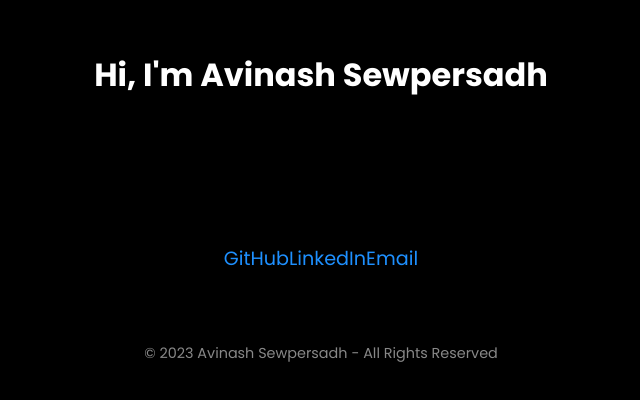
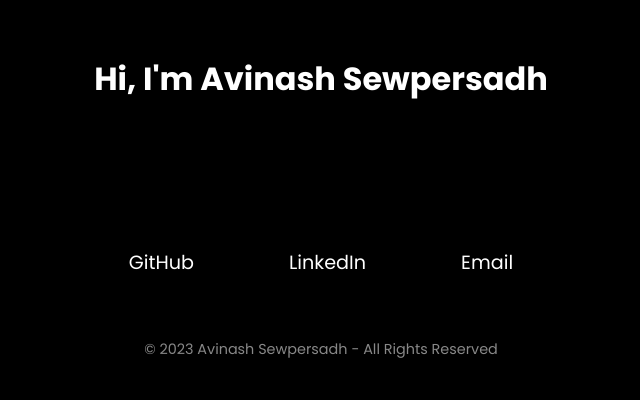
Before and after one commit to dotavi/dotavi.github.io, a Next.js app: page / in a window 1280 px wide. Shown: the part 196-596 px from the top of the page, without its empty margins (319-959 px from the left). Built offline with nearby package versions, Linux system fonts and the light colour scheme.

Commit message:
Update Home.module.css

```diff
--- a/styles/Home.module.css
+++ b/styles/Home.module.css
@@ -25,21 +25,26 @@
 .links {
   display: flex;
   flex-wrap: wrap;
-  justify-content: center;
+  justify-content: space-around;
   align-items: center;
   margin-top: 2rem;
+  width: 100%;
+  max-width: 600px;
 }
 
 .links a {
+  color: #fff;
+  margin: 0 0.5rem;
+  font-size: 1.2rem;
+  text-decoration: none;
+  transition: color 0.3s ease-in-out;
+}
+
+.links a:hover {
   color: #1e90ff;
-  margin-bottom: 0.5rem;
-  font-size: 1.2rem;
   text-decoration: none;
 }
 
-.links a:hover {
-  text-decoration: underline;
-}
 
 .footer {
   margin-top: 3rem;
```
